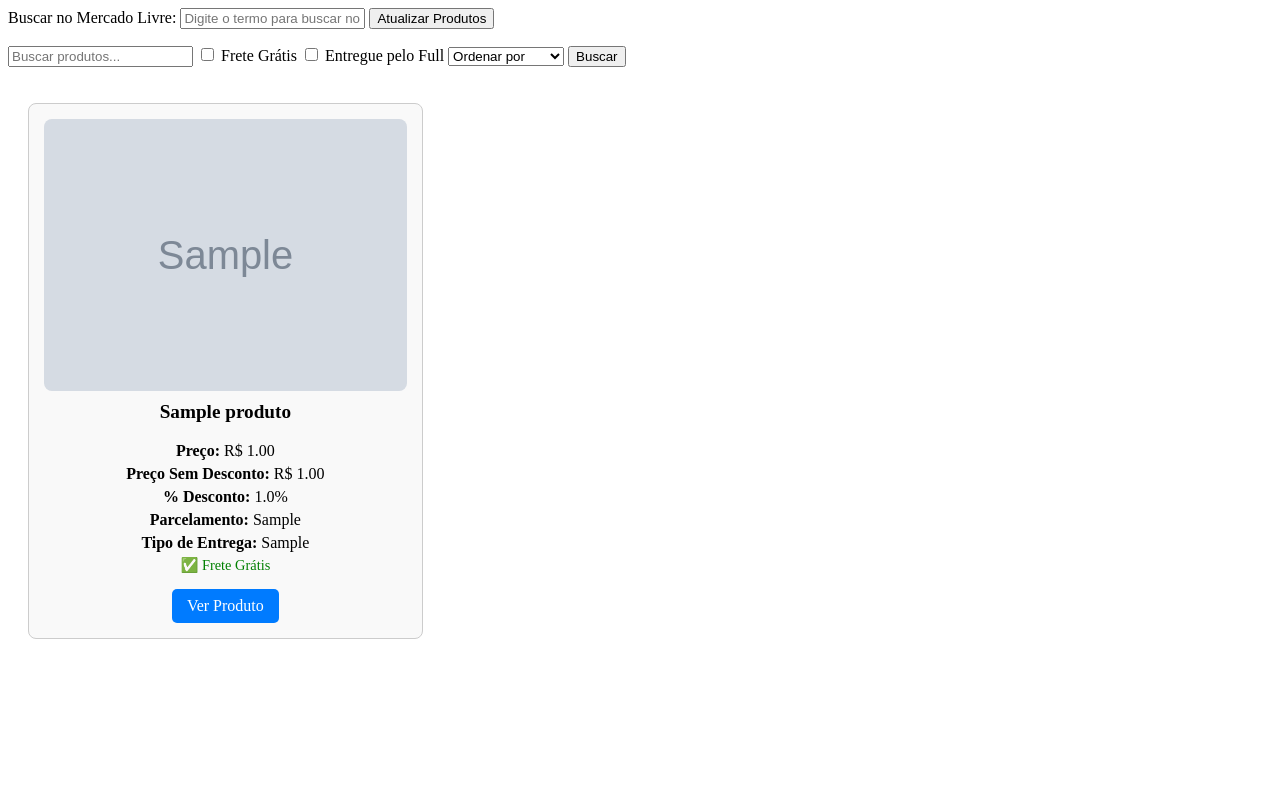
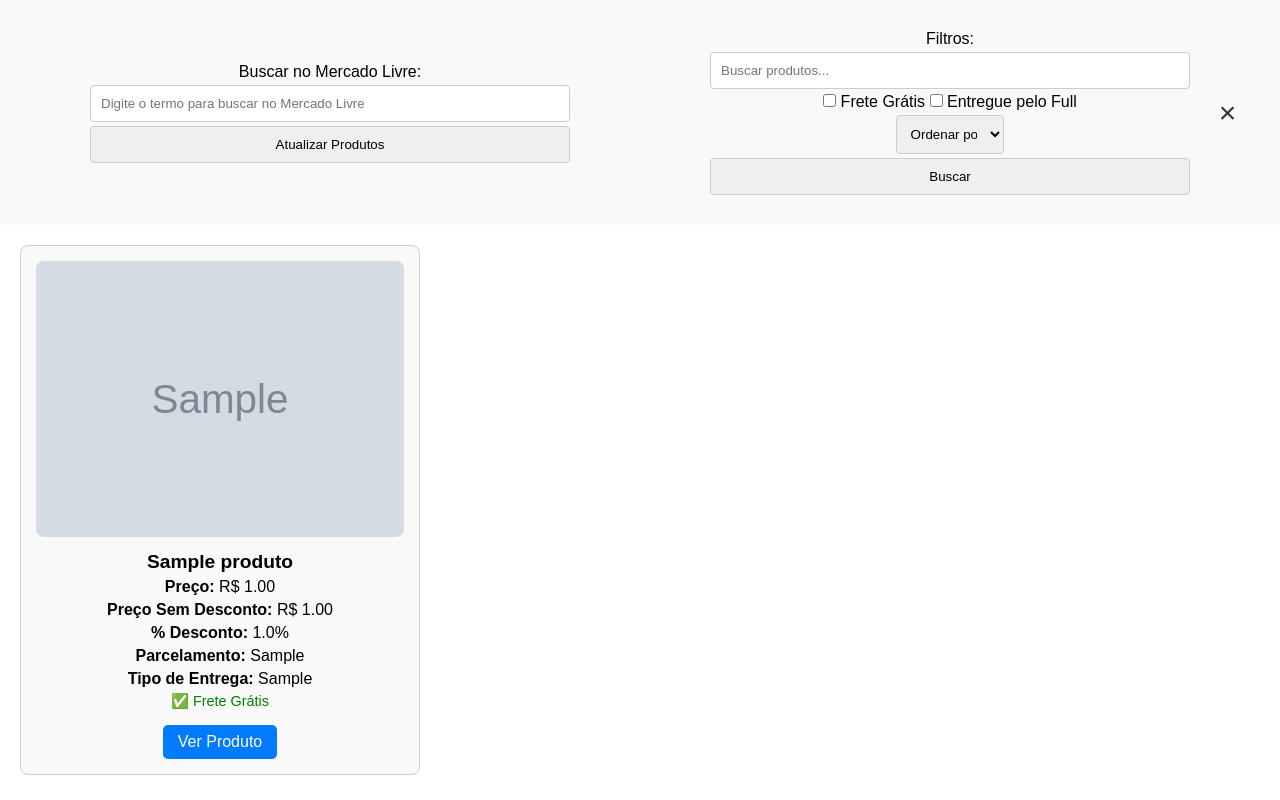
Before and after one commit to danpqdan/desafio_catalogo_ofertas, a Django app: page /produtos/ in a window 1280 px wide. Run offline with Django 5.2, Linux system fonts and the light colour scheme; tables that the repository leaves empty hold one stand-in row (values such as "Sample post"); grey boxes marked "Sample" are stand-in pictures.

Commit message:
[UPD] #4 atualizado as solicitacoes da issue, e imp a nova aparencia

```diff
--- a/web_scraper/templates/busca_produtos.html
+++ b/web_scraper/templates/busca_produtos.html
@@ -1,38 +1,69 @@
 
+{% load static %}
 
-<form method="POST" action="{% url 'atualizar_produtos' %}">
-    {% csrf_token %}
-    <label for="termo_busca">Buscar no Mercado Livre:</label>
-    <input type="text" id="termo_busca" name="termo_busca" placeholder="Digite o termo para buscar no Mercado Livre">
+<!DOCTYPE html>
+<html lang="pt-br">
+<head>
+    <meta charset="UTF-8">
+    <meta name="viewport" content="width=device-width, initial-scale=1.0">
+    <title>Produtos</title>
+    <link rel="stylesheet" href="{% static 'root.css' %}">
+    <link rel="stylesheet" href="{% static 'style.css' %}">
+</head>
+
+<body>
+    <header class="header">
+        <div class="nav-bar">
+            <!-- Botão de Toggle para dispositivos móveis -->
+            <button class="menu-toggle" id="menu-toggle">&#9776;</button>
+
+            <div class="wraper-menu-items" id="menu-items">
+                <!-- Formulário de atualização de produtos -->
+                <button class="close-menu" id="close-menu">&times;</button>
+                <div class="container-atualizar-produtos">
+                    <form method="POST" action="{% url 'atualizar_produtos' %}" class="form-atualizar-produtos">
+                        <!-- {% csrf_token %} Funcionalidade inativa-->
+                        <div class="container-campo-busca-ml">
+                            <label class='lbl_termo_busca' for="termo_busca">Buscar no Mercado Livre:</label>
+                            <input class='inp_termo_busca' type="text" id="termo_busca" name="termo_busca" placeholder="Digite o termo para buscar no Mercado Livre">
                             <button type="submit">Atualizar Produtos</button>
+                        </div>
                     </form>
+                </div>
 
-
-<form method="GET" action="{% url 'filtrar_produto' %}">
-    <input type="text" name="q" placeholder="Buscar produtos..." value="{{ request.GET.q }}">
-
-    <!-- Filtro de Frete Grátis -->
+                <!-- Formulário de filtro de produtos -->
+                <div class="container-menu-filtro">
+                    <form method="GET" action="{% url 'filtrar_produto' %}" class="form-filtro">
+                        <div class="container-itens-filtro">
+                            <label>Filtros: </label>
+                            <input type="text" name="q" placeholder="Buscar produtos..." value="{{ request.GET.q }}" class="input-filtrar">
+                            <div class="filtros-linha">
                                 <label>
-        <input type="checkbox" name="frete_gratis" value="True"
-        {% if request.GET.frete_gratis %}checked{% endif %}>
+                                    <input type="checkbox" name="frete_gratis" value="True" {% if request.GET.frete_gratis %}checked{% endif %}>
                                     Frete Grátis
                                 </label>
-    <!-- Filtro de Entrega pelo Full -->
                                 <label>
-        <input type="checkbox" name="tipo_entrega" value="Full"
-            {% if request.GET.tipo_entrega == "Full" %}checked{% endif %}>
+                                    <input type="checkbox" name="tipo_entrega" value="Full" {% if request.GET.tipo_entrega == "Full" %}checked{% endif %}>
                                     Entregue pelo Full
                                 </label>
-    <!-- Ordenação -->
+                            </div>
+
+                            <div class="ordenacao-linha">
                                 <select name="ordenar_por">
                                     <option value="">Ordenar por</option>
                                     <option value="preco_maior" {% if request.GET.ordenar_por == 'preco_maior' %}selected{% endif %}>Maior Preço</option>
                                     <option value="preco_menor" {% if request.GET.ordenar_por == 'preco_menor' %}selected{% endif %}>Menor Preço</option>
                                     <option value="desconto_maior" {% if request.GET.ordenar_por == 'desconto_maior' %}selected{% endif %}>Maior Desconto</option>
                                 </select>
+                            </div>
 
                             <button type="submit">Buscar</button>
+                        </div>
                     </form>
+                </div>
+            </div>
+        </div>
+    </header>
     <div class="produto-container">
         {% for produto in produtos %}
         <div class="produto-card">
@@ -63,62 +94,21 @@
         {% endfor %}
     </div>
 
-<style>
-    /* Contêiner de Cards - com grid responsivo */
-    .produto-container {
-        display: grid;
-        grid-template-columns: repeat(3, 1fr); /* 3 colunas em telas grandes */
-        gap: 20px;
-        padding: 20px;
-    }
 
-    /* Definições para telas pequenas (1 coluna) */
-    @media (max-width: 768px) {
-        .produto-container {
-            grid-template-columns: 1fr; /* 1 coluna em telas pequenas */
-        }
-    }
 
-    /* Estilo dos cards */
-    .produto-card {
-        border: 1px solid #ccc;
-        border-radius: 8px;
-        padding: 15px;
-        background-color: #f9f9f9;
-        text-align: center;
-    }
+    <script>
+        const menuToggle = document.getElementById('menu-toggle');
+        const menuItems = document.getElementById('menu-items');
+        const closeMenu = document.getElementById('close-menu');
 
-    .produto-card img {
-        width: 100%;
-        height: auto;
-        border-radius: 8px;
-    }
+        // Alternar a exibição do menu quando o botão de toggle for clicado
+        menuToggle.addEventListener('click', () => {
+            menuItems.classList.toggle('active');
+        });
 
-    .produto-card h3 {
-        font-size: 1.2em;
-        margin-top: 10px;
-    }
-
-    .produto-card p {
-        margin: 5px 0;
-    }
-
-    .produto-card .frete {
-        font-size: 0.9em;
-        color: green;
-    }
-
-    .produto-card .link {
-        display: inline-block;
-        margin-top: 10px;
-        padding: 8px 15px;
-        background-color: #007bff;
-        color: white;
-        border-radius: 5px;
-        text-decoration: none;
-    }
-
-    .produto-card .link:hover {
-        background-color: #0056b3;
-    }
-</style>
+        // Fechar o menu quando o botão de fechar for clicado
+        closeMenu.addEventListener('click', () => {
+            menuItems.classList.remove('active');
+        });
+    </script>
+</body>
--- /dev/null
+++ b/web_scraper/templates/root.css
@@ -0,0 +1,12 @@
+/* Reset CSS to remove default spacing */
+* {
+    margin: 0;
+    padding: 0;
+    box-sizing: border-box;
+}
+
+html, body {
+    width: 100%;
+    height: 100%;
+    font-family: Arial, sans-serif;
+}
--- /dev/null
+++ b/web_scraper/templates/style.css
@@ -0,0 +1,188 @@
+.header {
+    display: flex;
+    justify-content: space-between;
+    align-items: center;
+    gap: 20px;
+    padding: 20px;
+    background-color: #f8f9fa;
+    text-align: center;
+    flex-wrap: wrap;
+    width: 100vw;
+}
+
+.nav-bar{
+    display: flex;
+    justify-content: space-between;
+    align-items: center;
+    padding: 10px;
+    width: 100vw;
+}
+
+.menu-toggle {
+    display: none;
+    font-size: 20px;
+    width: 20px;
+    background: none;
+    border: none;
+    cursor: pointer;
+    position: absolute;
+    right: 4%;
+}
+
+.close-menu {
+    font-size: 30px;
+    width: 20px;
+    background: none;
+    border: none;
+    color: #333;
+    position: absolute;
+    right: 4%;
+    cursor: pointer;
+}
+
+#menu-items {
+    display: flex;
+    flex-direction: row;
+    transition: transform 0.5s ease, opacity 0.5s ease;
+}
+
+.wraper-menu-items {
+    display: flex;
+    align-items: center;
+    justify-content: space-between;
+    gap: 20px;
+    transition: 1s ease-out ;
+    width: 100%;
+}
+
+.container-atualizar-produtos{
+    width: 100%;
+}
+
+.container-menu-filtro{
+    width: 100%;
+}
+
+.container-campo-busca-ml{
+    display: flex;
+    flex-direction: column;
+    align-items: center;
+    justify-content: center;
+    gap: 4px;
+    width: 100%;
+}
+
+.container-itens-filtro{
+    display: flex;
+    flex-direction: column;
+    align-items: center;
+    justify-content: center;
+    gap: 4px;
+    width: 100%;
+}
+
+input[type="text"], select, button {
+    padding: 10px;
+    width: 100%;
+    max-width: 80%; /* Define o tamanho máximo */
+    border: 1px solid #ccc;
+    border-radius: 4px;
+}
+
+
+/* Contêiner de Cards - com grid responsivo */
+.produto-container{
+    display: grid;
+    grid-template-columns: repeat(3, 1fr);
+    gap: 20px;
+    padding: 20px;
+}
+/* Estilo dos cards */
+.produto-card {
+    border: 1px solid #ccc;
+    border-radius: 8px;
+    padding: 15px;
+    background-color: #f9f9f9;
+    text-align: center;
+}
+.produto-card img {
+    width: 100%;
+    height: auto;
+    border-radius: 8px;
+}
+.produto-card h3 {
+    font-size: 1.2em;
+    margin-top: 10px;
+}
+.produto-card p {
+    margin: 5px 0;
+}
+.produto-card .frete {
+    font-size: 0.9em;
+    color: green;
+}
+.produto-card .link {
+    display: inline-block;
+    margin-top: 10px;
+    padding: 8px 15px;
+    background-color: #007bff;
+    color: white;
+    border-radius: 5px;
+    text-decoration: none;
+}
+.produto-card .link:hover {
+    background-color: #0056b3;
+}
+@media (max-width: 768px) {
+    .header {
+        position: relative;
+    }
+
+    .menu-toggle {
+        display: block;
+    }
+
+    /* Menu padrão inicialmente escondido */
+    #menu-items {
+        display: flex;
+        flex-direction: column;
+        background-color: #f1f1f1;
+        position: fixed;
+        top: 0;
+        left: 0;
+        width: 100%;
+        padding: 10px;
+        box-shadow: 0 4px 8px rgba(0, 0, 0, 0.1);
+        transform: translateX(100%); /* Escondido à direita */
+        opacity: 0;
+    }
+
+    /* Menu ativo (visível com transição) */
+    #menu-items.active {
+        transform: translateX(0); /* Move o menu para dentro */
+        opacity: 1; /* Torna o menu visível */
+    }
+
+    /* Estilos do container e do botão de fechar */
+    .wraper-menu-items {
+        height: 100vh;
+        display: flex;
+        justify-content: center;
+        flex-direction: column;
+    }
+
+    .close-menu {
+        font-size: 30px;
+        width: 20px;
+        background: none;
+        border: none;
+        color: #333;
+        position: absolute;
+        right: 4%;
+        top: 4%;
+        cursor: pointer;
+    }
+    .produto-container {
+        grid-template-columns: 1fr;
+    }
+}
```
Also changed, not shown: desafio_catalogo_ofertas/settings.py (+7 -0 lines). Lines whose indentation alone changed are shown as unchanged.
